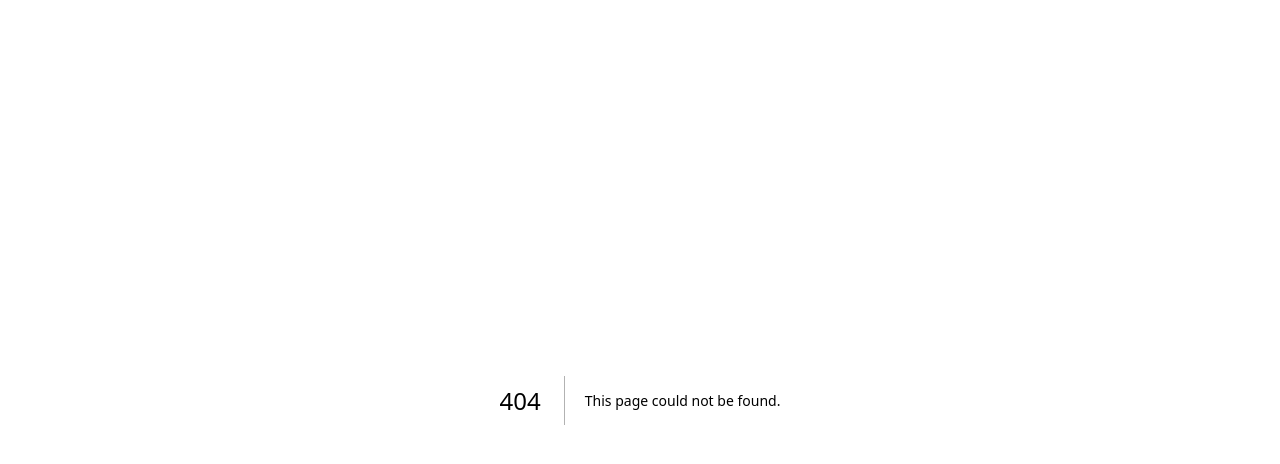
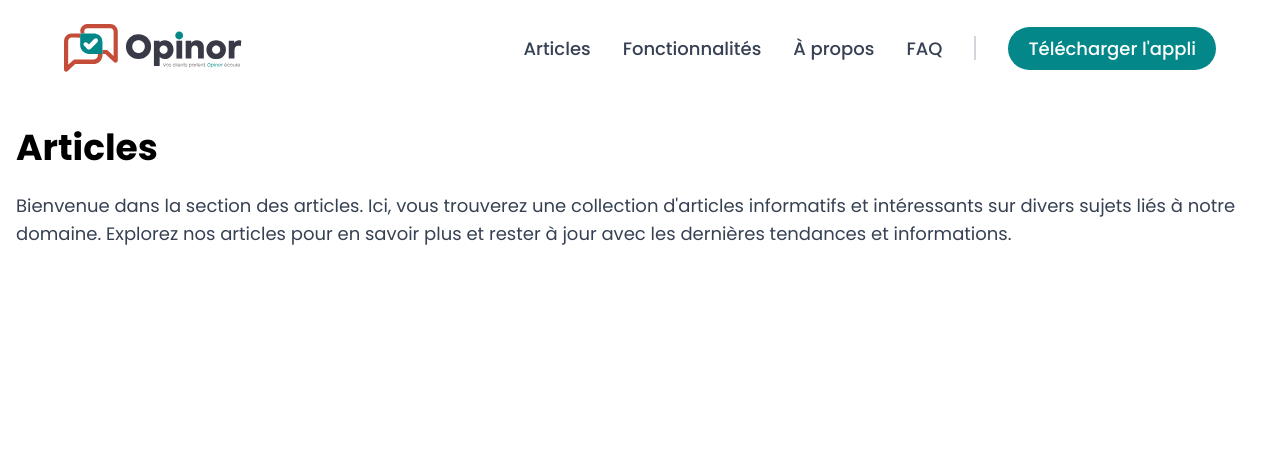
Before and after one commit to djeghlaflydia/opinor, a Next.js app: page /articles in a window 1280 px wide. Before the commit this address had no page. Shown: the top 464 px of the page. Built offline with nearby package versions, Linux system fonts and the light colour scheme.

Commit message:
create navigation with article

```diff
--- /dev/null
+++ b/src/app/articles/page.jsx
@@ -0,0 +1,29 @@
+"use client";
+import React, { useEffect } from 'react';
+import Header from '../components/header';
+
+const ArticlesPage = () => {
+  // Gérer les ancres lorsqu'on arrive sur la page
+  useEffect(() => {
+    // Si l'URL contient une ancre, rediriger vers la landing page
+    const hash = window.location.hash;
+    if (hash && hash !== '#') {
+      // Rediriger vers la landing page avec l'ancre
+      window.location.href = `/${hash}`;
+    }
+  }, []);
+
+  return (
+    <div>
+      <Header />
+      <main className="max-w-7xl mx-auto px-4 py-8">
+        <h1 className="text-4xl font-bold mb-6">Articles</h1>
+        <p className="text-lg text-gray-700">
+          Bienvenue dans la section des articles. Ici, vous trouverez une collection d'articles informatifs et intéressants sur divers sujets liés à notre domaine. Explorez nos articles pour en savoir plus et rester à jour avec les dernières tendances et informations.
+        </p>
+      </main>
+    </div>
+  );
+};
+
+export default ArticlesPage;
--- a/src/app/components/articles.jsx
+++ /dev/null
@@ -1,9 +0,0 @@
-import React from 'react'
-
-const articles = () => {
-  return (
-    <div>articles</div>
-  )
-}
-
-export default articles
--- a/src/app/components/header.jsx
+++ b/src/app/components/header.jsx
@@ -1,24 +1,89 @@
 "use client";
 import React, { useState } from "react";
 import { Menu, X } from "lucide-react";
+import Link from "next/link";
+import { useRouter } from "next/navigation";
 
 const Header = () => {
   const [isOpen, setIsOpen] = useState(false);
+  const router = useRouter();
+
+  // Fonction pour gérer la navigation avec ancres
+  const handleNavigation = (href, e) => {
+    e.preventDefault();
+    setIsOpen(false); // Fermer le menu mobile
+
+    // Extraire le chemin et l'ancre
+    const [path, anchor] = href.split('#');
+
+    if (path === window.location.pathname) {
+      // Si on est déjà sur la bonne page, juste faire défiler
+      if (anchor) {
+        const element = document.getElementById(anchor);
+        if (element) {
+          element.scrollIntoView({ behavior: 'smooth' });
+        }
+      }
+    } else {
+      // Sinon, naviguer vers la page avec l'ancre
+      if (anchor) {
+        router.push(`${path}#${anchor}`);
+      } else {
+        router.push(path);
+      }
+    }
+  };
 
   return (
     <header className="w-full relative">
       <div className="mx-auto flex justify-between items-center md:px-16 px-8 py-6">
         {/* Logo */}
         <div className="flex items-center space-x-2">
-          <img src="/Layer.svg" alt="Logo" className="md:h-12 h-9 w-auto select-none" />
+          <Link href="/">
+            <img
+              src="/Layer.svg"
+              alt="Logo"
+              className="md:h-12 h-9 w-auto select-none cursor-pointer"
+            />
+          </Link>
         </div>
 
         {/* Menu (Desktop) */}
         <nav className="hidden cursor-pointer lg:flex items-center space-x-8 text-gray-700 font-medium">
-          <a href="#features" className="hover:text-[#038788] transition text-[18px]">Fonctionnalités</a>
-          <a href="#target" className="hover:text-[#038788] transition text-[18px]">À propos</a>
-          <a href="#faq" className="hover:text-[#038788] transition text-[18px]">FAQ</a>
+          <a
+            href="/articles"
+            onClick={(e) => handleNavigation("/articles", e)}
+            className="hover:text-[#038788] transition text-[18px]"
+          >
+            Articles
+          </a>
+
+          <a
+            href="/#features"
+            onClick={(e) => handleNavigation("/#features", e)}
+            className="hover:text-[#038788] transition text-[18px]"
+          >
+            Fonctionnalités
+          </a>
+
+          <a
+            href="/#target"
+            onClick={(e) => handleNavigation("/#target", e)}
+            className="hover:text-[#038788] transition text-[18px]"
+          >
+            À propos
+          </a>
+
+          <a
+            href="/#faq"
+            onClick={(e) => handleNavigation("/#faq", e)}
+            className="hover:text-[#038788] transition text-[18px]"
+          >
+            FAQ
+          </a>
+
           <div className="w-[2px] h-6 bg-gray-300"></div>
+
           <button className="bg-[#038788] text-white cursor-pointer px-5 py-2 rounded-full text-[18px] hover:bg-[#038788]/80 transition">
             Télécharger l'appli
           </button>
@@ -38,7 +103,7 @@ const Header = () => {
         <div className="lg:hidden fixed inset-0 z-[9999]">
           {/* Overlay semi-transparent */}
           <div
-            className="absolute inset-0 bg-opacity-50"
+            className="absolute inset-0 bg-black/30"
             onClick={() => setIsOpen(false)}
           />
 
@@ -49,40 +114,50 @@ const Header = () => {
             <div className="flex justify-end items-end p-4">
               <button
                 className="text-gray-700 cursor-pointer hover:text-[#038788] transition z-[100]"
-                onClick={() => setIsOpen(!isOpen)}
+                onClick={() => setIsOpen(false)}
               >
-                {isOpen ? <X size={28} /> : <Menu size={28} />}
+                <X size={28} />
               </button>
             </div>
 
-            {/* Navigation avec séparateurs espacés */}
+            {/* Navigation */}
             <nav className="flex -mt-6 flex-col text-gray-700 font-medium">
               <a
-                href="#features"
+                href="/articles"
+                onClick={(e) => handleNavigation("/articles", e)}
                 className="hover:text-[#038788] py-4 px-8 text-lg border-b border-gray-200 mx-8"
-                onClick={() => setIsOpen(false)}
+              >
+                Articles
+              </a>
+
+              <a
+                href="/#features"
+                onClick={(e) => handleNavigation("/#features", e)}
+                className="hover:text-[#038788] py-4 px-8 text-lg border-b border-gray-200 mx-8"
               >
                 Fonctionnalités
               </a>
+
               <a
-                href="#about"
+                href="/#target"
+                onClick={(e) => handleNavigation("/#target", e)}
                 className="hover:text-[#038788] py-4 px-8 text-lg border-b border-gray-200 mx-8"
-                onClick={() => setIsOpen(false)}
               >
                 À propos
               </a>
+
               <a
-                href="#faq"
-                className="hover:text-[#038788] py-4 px-16 text-lg "
-                onClick={() => setIsOpen(false)}
+                href="/#faq"
+                onClick={(e) => handleNavigation("/#faq", e)}
+                className="hover:text-[#038788] py-4 px-8 text-lg border-b border-gray-200 mx-8"
               >
                 FAQ
               </a>
 
-              <div className="px-12 py-4">
-                <button className="bg-[#038788] text-white px-5 py-2 rounded-full hover:bg-[#038788]/80 transition">
-              Télécharger l’appli
-            </button>
+              <div className="px-8 py-6 border-t border-gray-200">
+                <button className="w-full bg-[#038788] text-white px-5 py-3 rounded-full hover:bg-[#038788]/80 transition text-lg">
+                  Télécharger l'appli
+                </button>
               </div>
             </nav>
           </div>
--- a/src/app/page.js
+++ b/src/app/page.js
@@ -1,3 +1,5 @@
+"use client";
+import { useEffect } from 'react';
 import Header from './components/header';
 import Hero from './components/hero';
 import Features from './components/features';
@@ -10,6 +12,20 @@ import Start from './components/start';
 import Contact from './components/contact';
 
 export default function Home() {
+  // Gérer le défilement vers l'ancre au chargement
+  useEffect(() => {
+    const hash = window.location.hash;
+    if (hash && hash !== '#') {
+      // Attendre que le DOM soit chargé
+      setTimeout(() => {
+        const element = document.getElementById(hash.substring(1));
+        if (element) {
+          element.scrollIntoView({ behavior: 'smooth' });
+        }
+      }, 100);
+    }
+  }, []);
+
   return (
     <div>
       <Header />
```
